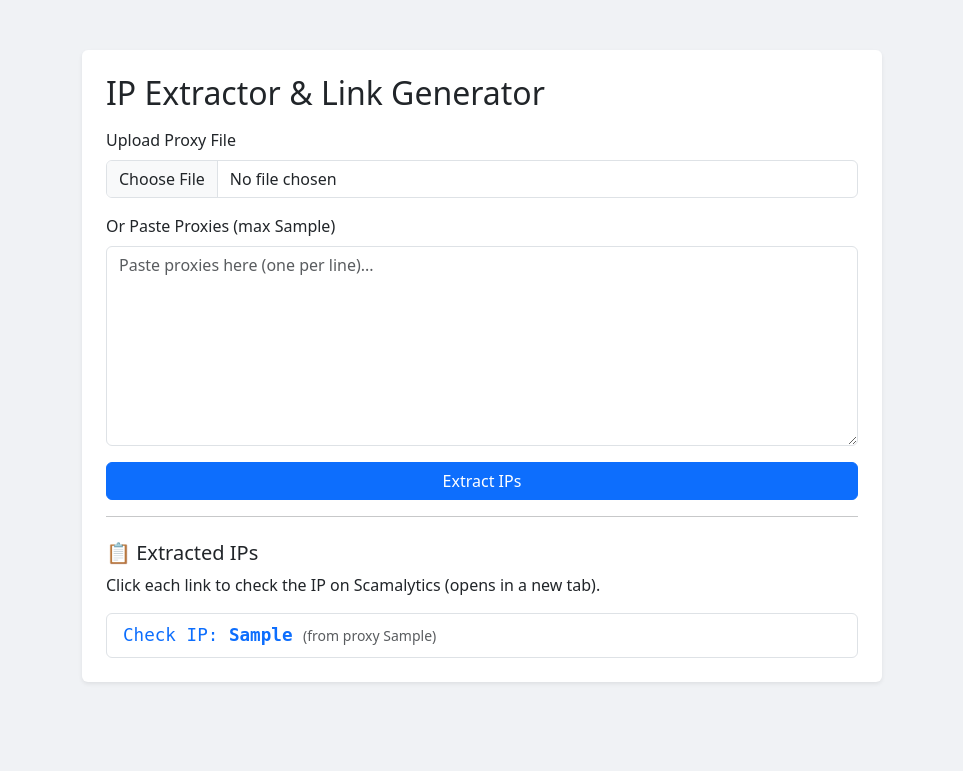
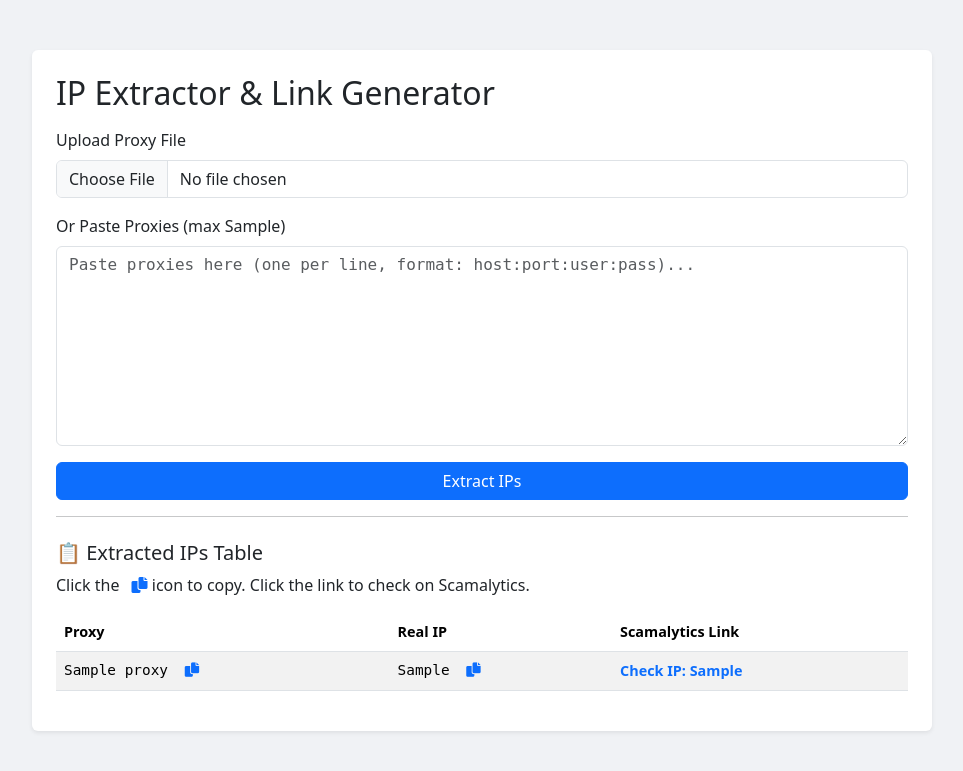
Before and after one commit to elishakip1/checker, a Flask app: template templates/index.html in a window 1280 px wide. Shown: the top 771 px of the page, without its empty margins (158-1121 px from the left). Run offline with Flask 3, Linux system fonts and the light colour scheme; the template is opened without the code that fills it: most values are stand-ins (such as "Sample title", 1, 10 or a date in 2020).

Commit message:
Update index.html

```diff
--- a/templates/index.html
+++ b/templates/index.html
@@ -4,18 +4,27 @@
     <meta charset="UTF-8">
     <title>IP Extractor & Link Generator</title>
     <link href="https://cdn.jsdelivr.net/npm/bootstrap@5.3.3/dist/css/bootstrap.min.css" rel="stylesheet">
+    <link rel="stylesheet" href="https://cdnjs.cloudflare.com/ajax/libs/font-awesome/6.0.0-beta3/css/all.min.css">
     <style>
         body { background-color: #f0f2f5; }
-        .container { margin-top: 50px; max-width: 800px; }
-        .textarea-box { height: 200px; }
-        .proxy-masked { font-family: monospace; }
-        #results-list a {
-            font-family: monospace;
-            font-size: 1.1rem;
-            text-decoration: none;
-        }
-        #results-list a:hover {
-            text-decoration: underline;
+        .container { margin-top: 50px; max-width: 900px; } /* Wider container */
+        .textarea-box { height: 200px; font-family: monospace; }
+        .table { font-size: 0.9rem; }
+        .table td, .table th { vertical-align: middle; }
+        .proxy-col { max-width: 300px; overflow: hidden; text-overflow: ellipsis; white-space: nowrap; font-family: monospace;}
+        .ip-col { font-family: monospace; }
+        .copy-btn { cursor: pointer; color: #0d6efd; margin-left: 8px; }
+        .copy-btn:hover { color: #0a58ca; }
+        .copy-success { color: #198754; margin-left: 5px; font-size: 0.8em;}
+        .scamalytics-link { text-decoration: none; font-weight: bold; }
+        .scamalytics-link:hover { text-decoration: underline; }
+        .checked-row { background-color: #e9f5e9 !important; } /* Light green background for checked rows */
+        .checked-badge {
+            font-size: 0.75em;
+            font-weight: bold;
+            color: #198754;
+            margin-left: 10px;
+            vertical-align: middle;
         }
     </style>
 </head>
@@ -35,27 +44,97 @@
             <div class="mb-3">
                 <label for="proxytext" class="form-label">Or Paste Proxies (max {{ max_paste }})</label>
                 <textarea name="proxytext" id="proxytext" class="form-control textarea-box"
-                          placeholder="Paste proxies here (one per line)..."></textarea>
+                          placeholder="Paste proxies here (one per line, format: host:port:user:pass)..."></textarea>
             </div>
             <button type="submit" id="submitBtn" class="btn btn-primary w-100">Extract IPs</button>
         </form>
 
         {% if results %}
         <hr>
-        <h5 class="mt-4">📋 Extracted IPs</h5>
-        <p>Click each link to check the IP on Scamalytics (opens in a new tab).</p>
-        <ul class="list-group mt-2" id="results-list">
-            {% for item in results %}
-            <li class="list-group-item">
-                <a href="https://scamalytics.com/ip/{{ item.ip }}" target="_blank">
-                    Check IP: <strong>{{ item.ip }}</strong>
-                </a>
-                <span class="text-muted small">(from proxy {{ item.proxy_host }})</span>
-            </li>
-            {% endfor %}
-        </ul>
+        <h5 class="mt-4">📋 Extracted IPs Table</h5>
+        <p>Click the <i class="fas fa-copy copy-btn"></i> icon to copy. Click the link to check on Scamalytics.</p>
+
+        <div class="table-responsive">
+            <table class="table table-striped table-hover">
+                <thead>
+                    <tr>
+                        <th scope="col">Proxy</th>
+                        <th scope="col">Real IP</th>
+                        <th scope="col">Scamalytics Link</th>
+                    </tr>
+                </thead>
+                <tbody>
+                    {% for item in results %}
+                    <tr id="row-{{ loop.index }}">
+                        <td class="proxy-col" title="{{ item.proxy }}">
+                            {{ item.proxy }}
+                            <i class="fas fa-copy copy-btn" onclick="copyToClipboard('{{ item.proxy }}', this)"></i>
+                            <span class="copy-success"></span>
+                        </td>
+                        <td class="ip-col">
+                            {{ item.ip }}
+                            <i class="fas fa-copy copy-btn" onclick="copyToClipboard('{{ item.ip }}', this)"></i>
+                            <span class="copy-success"></span>
+                        </td>
+                        <td>
+                            <a href="https://scamalytics.com/ip/{{ item.ip }}"
+                               target="_blank"
+                               class="scamalytics-link"
+                               onclick="markAsChecked({{ loop.index }})">
+                                Check IP: <strong>{{ item.ip }}</strong>
+                            </a>
+                            <span class="checked-badge" style="display: none;">✔ Checked</span>
+                        </td>
+                    </tr>
+                    {% endfor %}
+                </tbody>
+            </table>
+        </div>
         {% endif %}
     </div>
+
+    <script>
+        function copyToClipboard(textToCopy, iconElement) {
+            navigator.clipboard.writeText(textToCopy).then(() => {
+                // Indicate success visually next to the icon
+                const successSpan = iconElement.nextElementSibling; // Get the span next to the icon
+                if (successSpan && successSpan.classList.contains('copy-success')) {
+                    successSpan.textContent = 'Copied!';
+                    // Remove the message after a short delay
+                    setTimeout(() => {
+                        successSpan.textContent = '';
+                    }, 1500);
+                }
+                // Optional: change icon briefly
+                iconElement.classList.remove('fa-copy');
+                iconElement.classList.add('fa-check');
+                setTimeout(() => {
+                    iconElement.classList.remove('fa-check');
+                    iconElement.classList.add('fa-copy');
+                }, 1500);
+            }).catch(err => {
+                console.error('Failed to copy text: ', err);
+                const successSpan = iconElement.nextElementSibling;
+                 if (successSpan && successSpan.classList.contains('copy-success')) {
+                    successSpan.textContent = 'Error!';
+                     setTimeout(() => {
+                        successSpan.textContent = '';
+                    }, 1500);
+                }
+            });
+        }
+
+        function markAsChecked(rowIndex) {
+            const row = document.getElementById(`row-${rowIndex}`);
+            if (row) {
+                row.classList.add('checked-row');
+                const badge = row.querySelector('.checked-badge');
+                if (badge) {
+                    badge.style.display = 'inline'; // Show the checked badge
+                }
+            }
+        }
+    </script>
     <script src="https://cdn.jsdelivr.net/npm/bootstrap@5.3.3/dist/js/bootstrap.bundle.min.js"></script>
 </body>
 </html>
```
